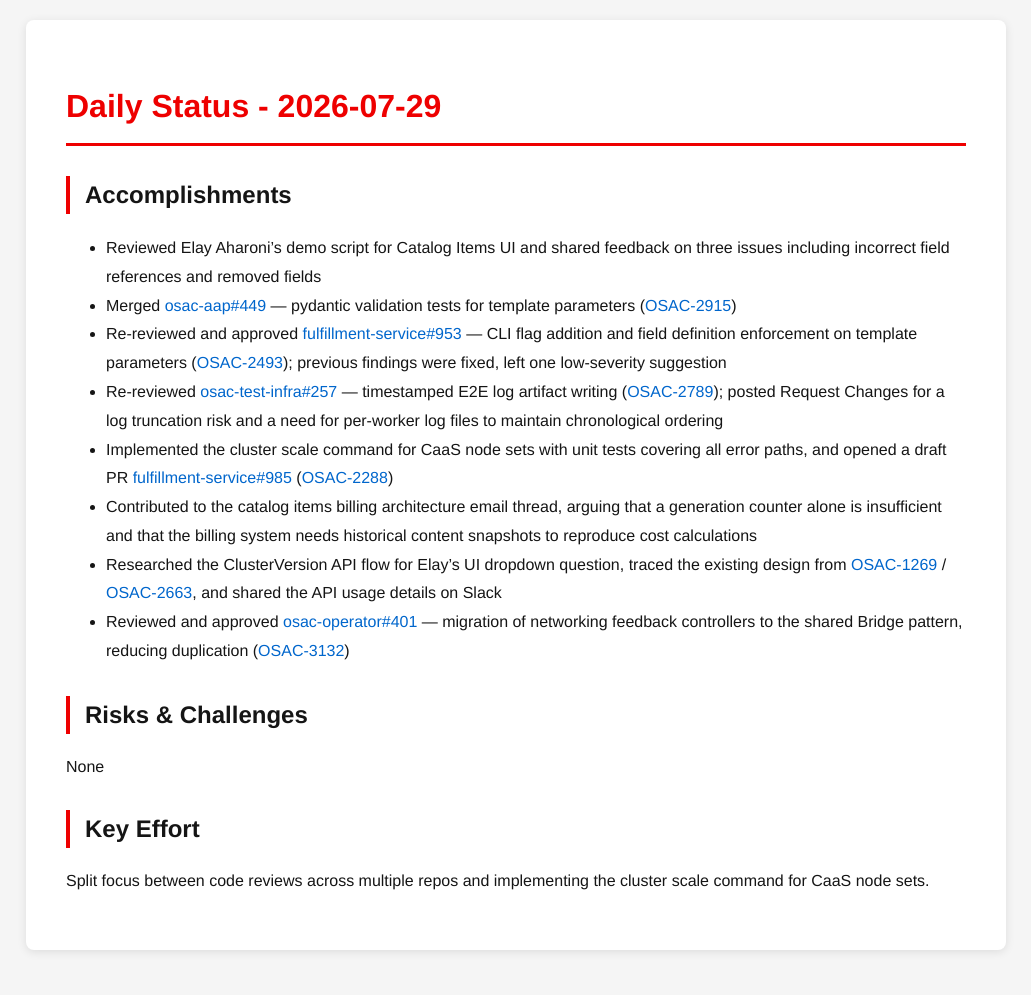
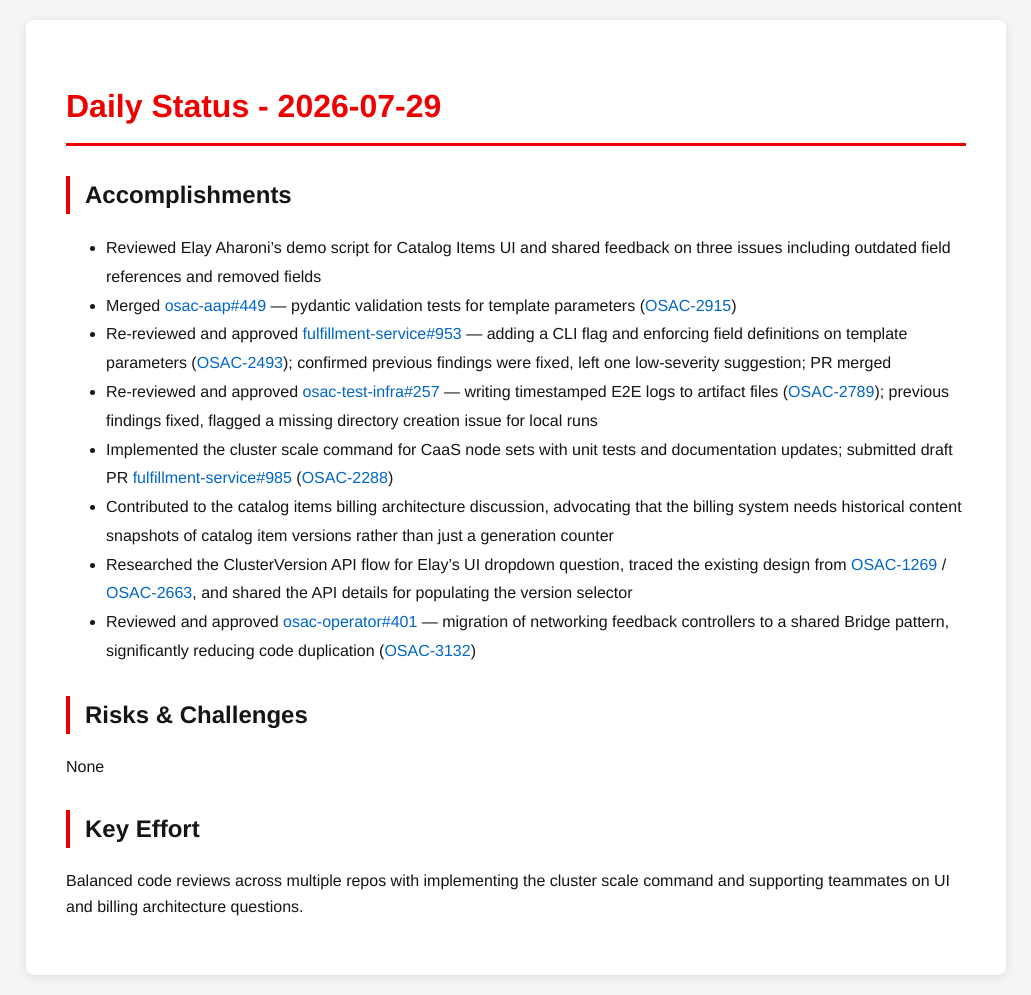
Before and after one commit to tzvatot/daily-status, a Jekyll site: the page built from 2026-07-29.md, in a window 1280 px wide. Shown: the whole page, without its empty margins (124-1155 px from the left). Built offline with Jekyll 4.4.1, drawn with Linux system fonts in a browser that asks for light colours; before the commit the page ends 970 px from its top, so only the background shows below that.

Commit message:
Daily status update - 2026-07-29

```diff
--- a/2026-07-29.md
+++ b/2026-07-29.md
@@ -7,17 +7,17 @@
 # Daily Status - 2026-07-29
 
 ## Accomplishments
-- Reviewed Elay Aharoni's demo script for Catalog Items UI and shared feedback on three issues including incorrect field references and removed fields
+- Reviewed Elay Aharoni's demo script for Catalog Items UI and shared feedback on three issues including outdated field references and removed fields
 - Merged [osac-aap#449](https://github.com/osac-project/osac-aap/pull/449) — pydantic validation tests for template parameters ([OSAC-2915](https://redhat.atlassian.net/browse/OSAC-2915))
-- Re-reviewed and approved [fulfillment-service#953](https://github.com/osac-project/fulfillment-service/pull/953) — CLI flag addition and field definition enforcement on template parameters ([OSAC-2493](https://redhat.atlassian.net/browse/OSAC-2493)); previous findings were fixed, left one low-severity suggestion
-- Re-reviewed [osac-test-infra#257](https://github.com/osac-project/osac-test-infra/pull/257) — timestamped E2E log artifact writing ([OSAC-2789](https://redhat.atlassian.net/browse/OSAC-2789)); posted Request Changes for a log truncation risk and a need for per-worker log files to maintain chronological ordering
-- Implemented the cluster scale command for CaaS node sets with unit tests covering all error paths, and opened a draft PR [fulfillment-service#985](https://github.com/osac-project/fulfillment-service/pull/985) ([OSAC-2288](https://redhat.atlassian.net/browse/OSAC-2288))
-- Contributed to the catalog items billing architecture email thread, arguing that a generation counter alone is insufficient and that the billing system needs historical content snapshots to reproduce cost calculations
-- Researched the ClusterVersion API flow for Elay's UI dropdown question, traced the existing design from [OSAC-1269](https://redhat.atlassian.net/browse/OSAC-1269) / [OSAC-2663](https://redhat.atlassian.net/browse/OSAC-2663), and shared the API usage details on Slack
-- Reviewed and approved [osac-operator#401](https://github.com/osac-project/osac-operator/pull/401) — migration of networking feedback controllers to the shared Bridge pattern, reducing duplication ([OSAC-3132](https://redhat.atlassian.net/browse/OSAC-3132))
+- Re-reviewed and approved [fulfillment-service#953](https://github.com/osac-project/fulfillment-service/pull/953) — adding a CLI flag and enforcing field definitions on template parameters ([OSAC-2493](https://redhat.atlassian.net/browse/OSAC-2493)); confirmed previous findings were fixed, left one low-severity suggestion; PR merged
+- Re-reviewed and approved [osac-test-infra#257](https://github.com/osac-project/osac-test-infra/pull/257) — writing timestamped E2E logs to artifact files ([OSAC-2789](https://redhat.atlassian.net/browse/OSAC-2789)); previous findings fixed, flagged a missing directory creation issue for local runs
+- Implemented the cluster scale command for CaaS node sets with unit tests and documentation updates; submitted draft PR [fulfillment-service#985](https://github.com/osac-project/fulfillment-service/pull/985) ([OSAC-2288](https://redhat.atlassian.net/browse/OSAC-2288))
+- Contributed to the catalog items billing architecture discussion, advocating that the billing system needs historical content snapshots of catalog item versions rather than just a generation counter
+- Researched the ClusterVersion API flow for Elay's UI dropdown question, traced the existing design from [OSAC-1269](https://redhat.atlassian.net/browse/OSAC-1269) / [OSAC-2663](https://redhat.atlassian.net/browse/OSAC-2663), and shared the API details for populating the version selector
+- Reviewed and approved [osac-operator#401](https://github.com/osac-project/osac-operator/pull/401) — migration of networking feedback controllers to a shared Bridge pattern, significantly reducing code duplication ([OSAC-3132](https://redhat.atlassian.net/browse/OSAC-3132))
 
 ## Risks & Challenges
 None
 
 ## Key Effort
-Split focus between code reviews across multiple repos and implementing the cluster scale command for CaaS node sets.
+Balanced code reviews across multiple repos with implementing the cluster scale command and supporting teammates on UI and billing architecture questions.
```
